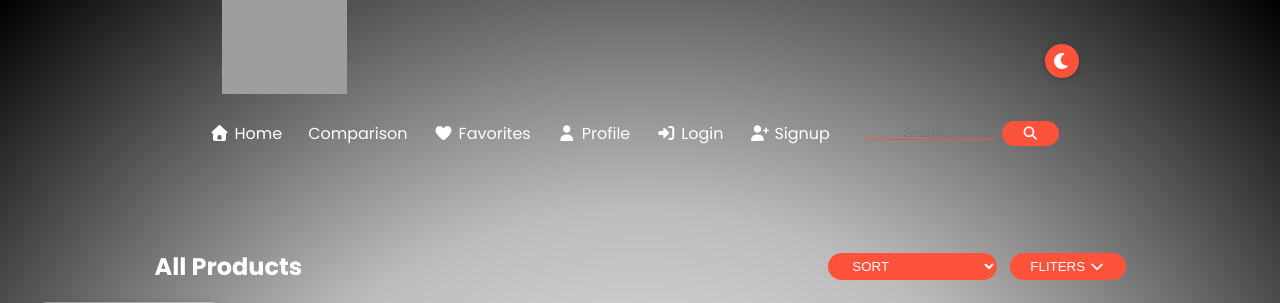
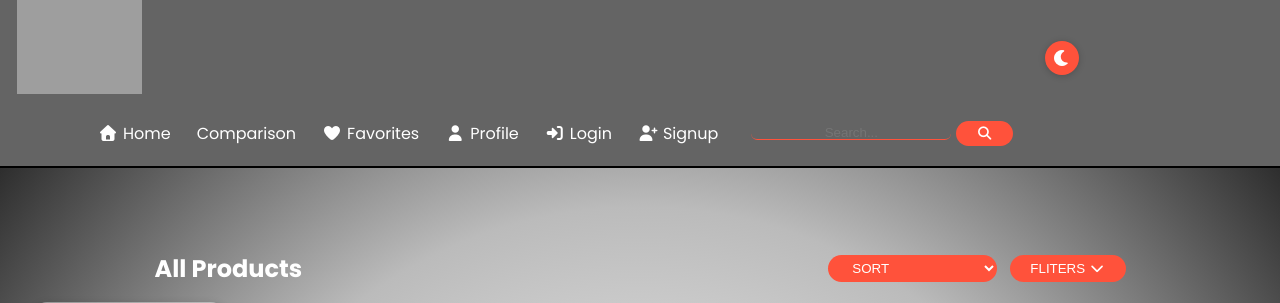
Before and after one commit to u24623131/Assignment-5, a PHP site: page /PHP/home.php in a window 1280 px wide. Shown: the top 303 px of the page. Run offline with PHP 8.4, Linux system fonts and the light colour scheme; grey boxes are pictures that could not be loaded.

Commit message:
Checking navbar coloring

```diff
--- a/css/main.css
+++ b/css/main.css
@@ -84,9 +84,10 @@ nav ul li i {
     display: flex;
     align-items: center;
     gap: 5px;
+    margin-right: 250px;
 }
 .search-input{
-    width: 134px;
+    width: 200px;
     height: 13px;
     border: none;
     border-radius: 7px;
@@ -121,10 +122,12 @@ p{
 }
 .container{
     position: sticky;
-    max-width: 871px;
+    max-width: 100%;
     margin:auto;
     padding-left: 17px;
     padding-right: 17px;
+    border-bottom: 2px solid black;
+    background-color: rgb(100, 100, 100);
 }
 
 /* Login/Signup or Logged-in User Place Holder syling   */
@@ -162,7 +165,7 @@ p{
 
   .toggle-btn {
     position: absolute; /* Keep absolute positioning for now, but consider integrating into the header flexbox if possible */
-    top: 44px;
+    top: 41px;
     right: 201px;
     width: 34px;
     height: 34px;
```
